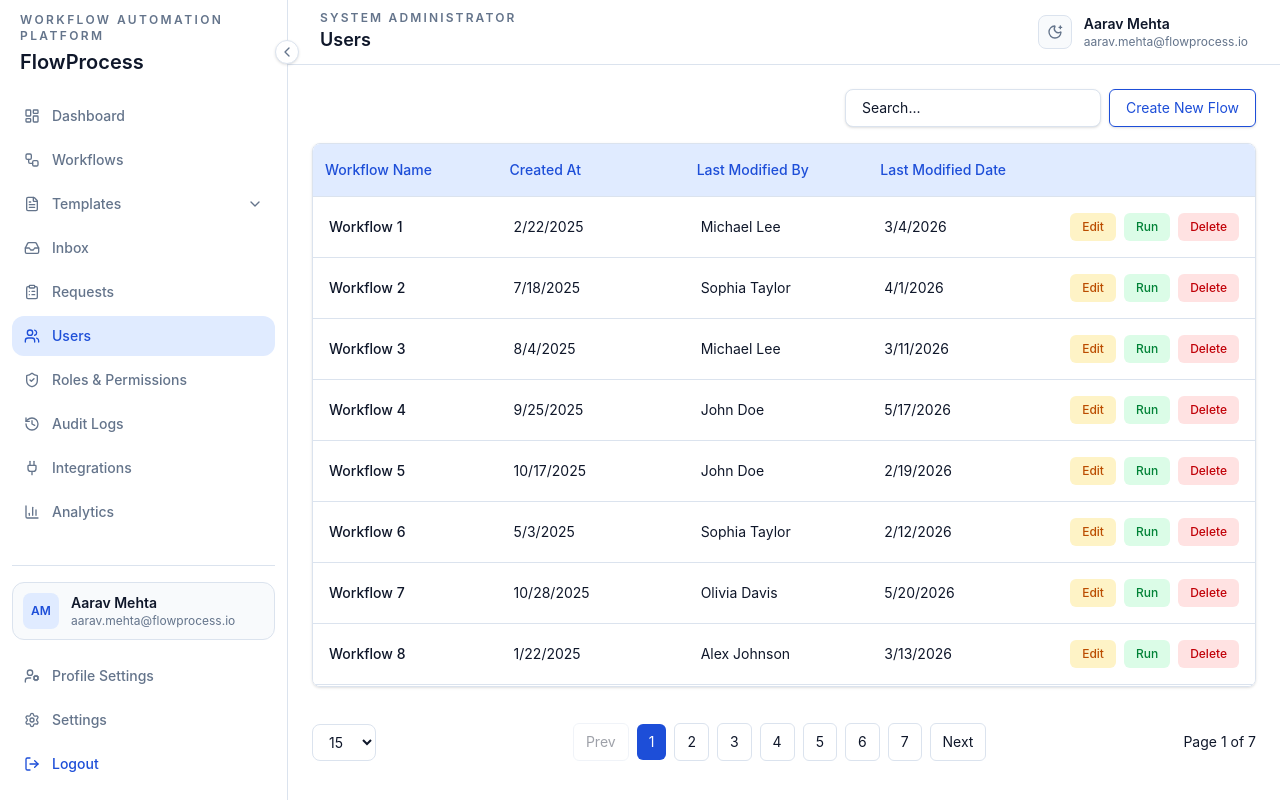
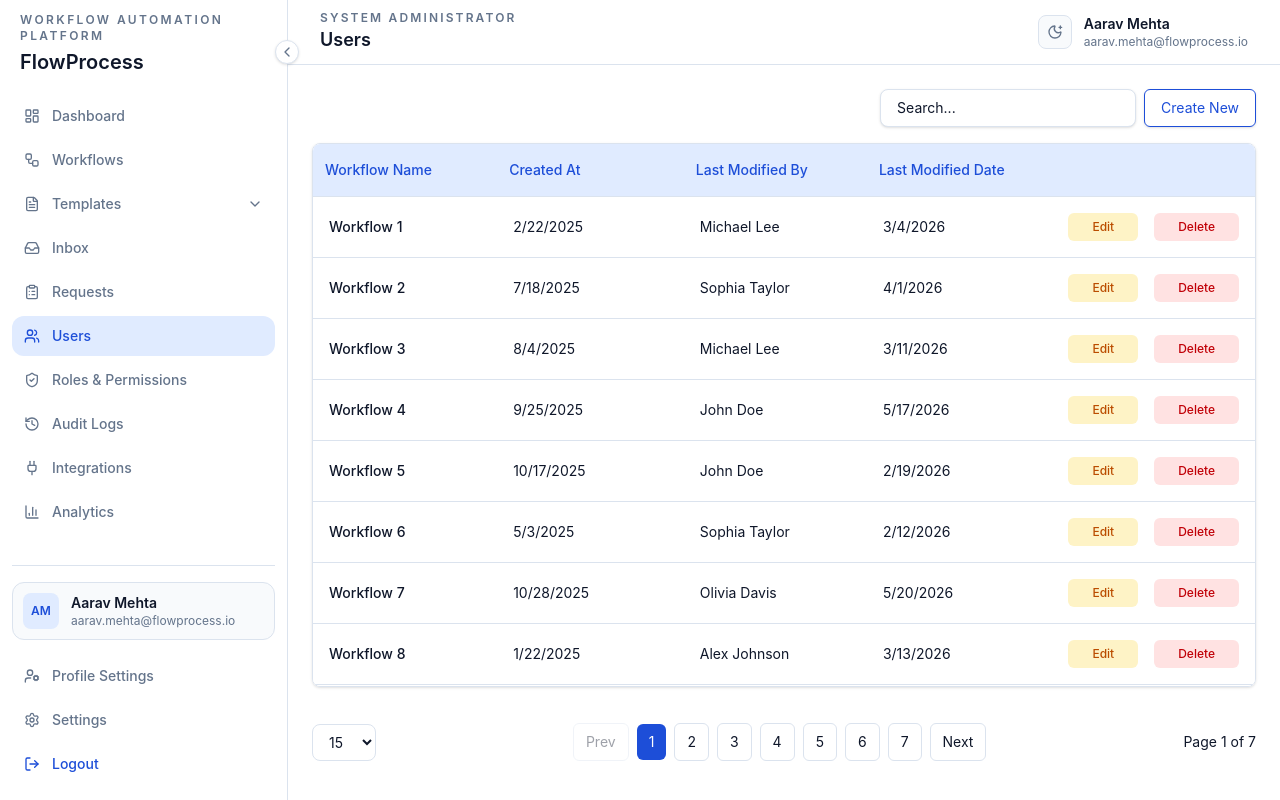
Before and after one commit to mdshoaibakhtar/FlowProcess, a React (Vite) app: page /users in a window 1280 px wide. Built offline with nearby package versions, Linux system fonts and the light colour scheme.

Commit message:
feat: Implementation of create new email template

```diff
--- a/src/components/common/Header.tsx
+++ b/src/components/common/Header.tsx
@@ -18,6 +18,7 @@ const pageTitleKeyMap: Record<string, string> = {
   '/users': 'page_users',
   '/settings': 'page_settings',
   '/profile-settings': 'page_profile_settings',
+  '/templates/email': 'page_email_template',
 };
 
 const Header = ({ currentUser, currentTheme, onMenuClick, onToggleTheme, t }: HeaderProps) => {
--- a/src/components/common/UnlayerEditor.tsx
+++ b/src/components/common/UnlayerEditor.tsx
@@ -39,10 +39,15 @@ const EmailBuilder = () => {
 
   return (
     <div className='border border-gray-100 rounded-xl overflow-hidden'>
-      <div className='flex justify-end items-center px-1 py-2 bg-gray-200'>
+      <div className='flex justify-between items-center px-1 py-2 bg-gray-200'>
+        <input
+          type='text'
+          className='flex w-1/4 border border-(--app-border) bg-(--surface-secondary) text-(--app-text) placeholder:text-(--muted-text) px-2 h-10 rounded text-sm focus:outline-none focus:ring-1 focus:ring-(--accent-strong)'
+          placeholder='Enter Template Name'
+        />
         <button
           onClick={exportHtml}
-          className='px-4 py-2 bg-white text-(--accent-strong) rounded border transition cursor-pointer'
+          className='px-4 py-2 w-1/8 bg-white text-(--accent-strong) rounded border transition cursor-pointer'
         >
           Export HTML
           <Download className='inline-block ml-2 w-4 h-4' />
@@ -63,6 +68,20 @@ const EmailBuilder = () => {
           }}
         />
       </div>
+      <div className='flex justify-between px-2 py-4'>
+        <p className='text-xs text-gray-500'>
+          Note: The Unlayer editor is a third-party library. Please refer to their documentation for
+          more details.
+        </p>
+        <div className='flex gap-2 w-1/2 justify-end'>
+          <button className='flex justify-center items-center py-2 border w-1/4 rounded transition cursor-pointer bg-(--accent-strong) text-white border-(--accent-strong)'>
+            Save
+          </button>
+          <button className='flex justify-center items-center py-2 border w-1/4 rounded text-(--accent-strong) bg-(--accent-light) transition cursor-pointer'>
+            Cancel
+          </button>
+        </div>
+      </div>
     </div>
   );
 };
--- a/src/features/table/DataTable.tsx
+++ b/src/features/table/DataTable.tsx
@@ -14,7 +14,8 @@ import DialogScreen from '../../components/common/DialogScreen';
 import { DialogTitle } from '@headlessui/react';
 
 type BaseRow = {
-  workflowName: string;
+  workflowName?: string;
+  templateName?: string;
 };
 
 type DataTableProps<T extends BaseRow> = {
@@ -28,6 +29,7 @@ type DataTableProps<T extends BaseRow> = {
   onEdit?: (record: T) => void;
   onRun?: (record: T) => void;
   onDelete?: (record: T) => void;
+  createNewActionButtonLabel?: string;
 };
 
 const DataTable = <T extends BaseRow>({
@@ -36,6 +38,7 @@ const DataTable = <T extends BaseRow>({
   isDialog = false,
   dialogComponent,
   dialogClass,
+  createNewActionButtonLabel = 'Create New',
 }: DataTableProps<T>) => {
   const [sorting, setSorting] = useState<SortingState>([]);
   const [globalFilter, setGlobalFilter] = useState('');
@@ -90,7 +93,7 @@ const DataTable = <T extends BaseRow>({
           leftHeaderComponent={
             <div className='px-6 pb-2 pt-4 w-full flex'>
               <DialogTitle className='text-md font-normal text-slate-700'>
-                {selectedRecord.length !== 0 ? selectedRecord : 'Create New Flow'}
+                {selectedRecord.length !== 0 ? selectedRecord : createNewActionButtonLabel}
               </DialogTitle>
             </div>
           }
@@ -121,7 +124,7 @@ const DataTable = <T extends BaseRow>({
             className='border text-(--accent-strong) px-4 rounded-md cursor-pointer shadow-sm text-sm'
             onClick={() => setIsOpen(true)}
           >
-            Create New Flow
+            {createNewActionButtonLabel}
           </button>
         </div>
       </div>
@@ -176,7 +179,7 @@ const DataTable = <T extends BaseRow>({
                       }
                     >
                       {cell.column.id === 'action' ? (
-                        <div className='flex gap-2'>
+                        <div className='flex gap-4'>
                           {/* <button
                             onClick={() => handleViewFlow?.(cell.row.original?.workflowName)}
                             className='rounded-md text-(--accent-strong) px-3 py-1.5 text-xs font-medium border w-36 transition cursor-pointer'
@@ -187,21 +190,14 @@ const DataTable = <T extends BaseRow>({
                           <button
                             // onClick={() => onEdit?.(cell.row.original)}
                             onClick={() => handleViewFlow?.(cell.row.original?.workflowName)}
-                            className='rounded-md bg-amber-100 px-3 py-1.5 text-xs font-medium text-amber-700 transition hover:bg-amber-200 cursor-pointer'
+                            className='rounded-md bg-amber-100 px-6 py-1.5 text-xs font-medium text-amber-700 transition hover:bg-amber-200 cursor-pointer'
                             title='Edit'
                           >
                             Edit
                           </button>
                           <button
-                            // onClick={() => onRun?.(cell.row.original)}
-                            className='rounded-md bg-green-100 px-3 py-1.5 text-xs font-medium text-green-700 transition hover:bg-green-200 cursor-pointer'
-                            title='Run'
-                          >
-                            Run
-                          </button>
-                          <button
                             // onClick={() => onDelete?.(cell.row.original)}
-                            className='rounded-md bg-red-100 px-3 py-1.5 text-xs font-medium text-red-700 transition hover:bg-red-200 cursor-pointer'
+                            className='rounded-md bg-red-100 px-6 py-1.5 text-xs font-medium text-red-700 transition hover:bg-red-200 cursor-pointer'
                             title='Delete'
                           >
                             Delete
--- a/src/features/table/workflowColumns.tsx
+++ b/src/features/table/workflowColumns.tsx
@@ -1,5 +1,5 @@
 import type { ColumnDef } from '@tanstack/react-table';
-import type { Workflow } from './workflowData';
+import type { Template, Workflow } from './workflowData';
 
 export const workflowColumns: ColumnDef<Workflow>[] = [
   {
@@ -27,3 +27,30 @@ export const workflowColumns: ColumnDef<Workflow>[] = [
     header: '',
   },
 ];
+
+export const templateColumns: ColumnDef<Template>[] = [
+  {
+    accessorKey: 'templateName',
+    header: 'Template Name',
+    cell: ({ row }) => <span className='font-medium'>{row.original.templateName}</span>,
+  },
+  {
+    accessorKey: 'createdAt',
+    header: 'Created At',
+    cell: ({ row }) => <span>{row.original.createdAt}</span>,
+  },
+  {
+    accessorKey: 'lastModifiedBy',
+    header: 'Last Modified By',
+    cell: ({ row }) => <span>{row.original.lastModifiedBy}</span>,
+  },
+  {
+    accessorKey: 'lastModifiedDate',
+    header: 'Last Modified Date',
+    cell: ({ row }) => <span>{row.original.lastModifiedDate}</span>,
+  },
+  {
+    accessorKey: 'action',
+    header: '',
+  },
+];
--- a/src/features/table/workflowData.ts
+++ b/src/features/table/workflowData.ts
@@ -1,6 +1,15 @@
 export type Workflow = {
   id: number;
   workflowName: string;
+  createdAt: string;
+  lastModifiedBy: string;
+  lastModifiedDate: string;
+  action: string;
+};
+
+export type Template = {
+  id: number;
+  templateName: string;
   createdAt: string;
   lastModifiedBy: string;
   lastModifiedDate: string;
@@ -42,3 +51,28 @@ export const workflowData: Workflow[] = Array.from({ length: 100 }, (_, index) =
     action: 'View',
   };
 });
+
+export const templateData: Template[] = Array.from({ length: 100 }, (_, index) => {
+  const randomUser = users[Math.floor(Math.random() * users.length)];
+
+  const createdDate = new Date(
+    2025,
+    Math.floor(Math.random() * 12),
+    Math.floor(Math.random() * 28) + 1,
+  );
+
+  const modifiedDate = new Date(
+    2026,
+    Math.floor(Math.random() * 5),
+    Math.floor(Math.random() * 28) + 1,
+  );
+
+  return {
+    id: index + 1,
+    templateName: `Email Template ${index + 1}`,
+    createdAt: createdDate.toLocaleDateString(),
+    lastModifiedBy: randomUser,
+    lastModifiedDate: modifiedDate.toLocaleDateString(),
+    action: 'View',
+  };
+});
--- a/src/pages/Workflows.tsx
+++ b/src/pages/Workflows.tsx
@@ -2,8 +2,10 @@ import DataTable from '../features/table/DataTable';
 import { workflowColumns } from '../features/table/workflowColumns';
 import { workflowData } from '../features/table/workflowData';
 import WorkflowBuilder from '../features/workflow-builder/WorkflowBuilder';
+import { useAppLayoutContext } from '../hooks/useAppLayoutContext';
 
 const Workflows = () => {
+  const { t } = useAppLayoutContext();
   return (
     <div className='w-full h-full'>
       <DataTable
@@ -13,6 +15,7 @@ const Workflows = () => {
         isDialog
         dialogComponent={<WorkflowBuilder />}
         dialogClass='w-full'
+        createNewActionButtonLabel={t('Create New Workflow')}
       />
     </div>
   );
--- a/src/pages/templates/EmailTemplate.tsx
+++ b/src/pages/templates/EmailTemplate.tsx
@@ -1,14 +1,27 @@
 import EmailBuilder from '../../components/common/UnlayerEditor';
+import DataTable from '../../features/table/DataTable';
+import { templateColumns } from '../../features/table/workflowColumns';
+import { templateData } from '../../features/table/workflowData';
 import { useAppLayoutContext } from '../../hooks/useAppLayoutContext';
 
 const EmailTemplate = () => {
   const { t } = useAppLayoutContext();
 
   return (
-    <div className='rounded-2xl border border-(--app-border) bg-(--surface-primary) p-6 flex flex-col gap-2'>
-      <h1 className='text-2xl font-semibold text-(--app-text)'>{t('page_email_template')}</h1>
-      <p className='text-(--muted-text)'>{t('inbox_description')}</p>
-      <EmailBuilder />
+    <div className='w-full h-full'>
+      <DataTable
+        title='Workflows'
+        data={templateData}
+        columns={templateColumns}
+        isDialog
+        dialogComponent={
+          <div className='w-full h-full'>
+            <EmailBuilder />
+          </div>
+        }
+        dialogClass='w-full h-full'
+        createNewActionButtonLabel={t('Create New Template')}
+      />
     </div>
   );
 };
```
